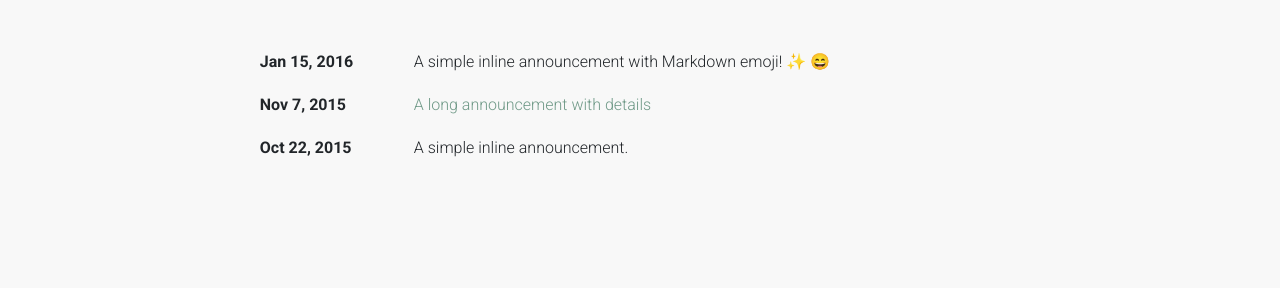
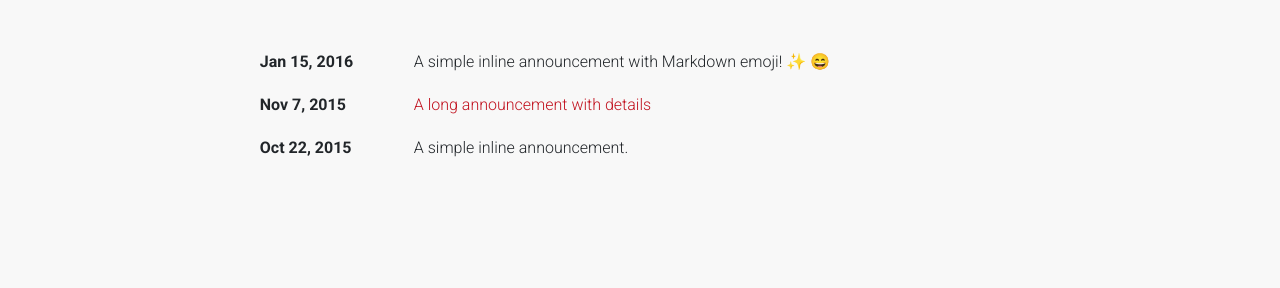
Before and after one commit to vermashresth/vermashresth.github.io, a Jekyll site: the page built from news.html, in a window 1280 px wide. Shown: the part 145-433 px from the top of the page. Built offline with Jekyll 4.4.1, drawn with Linux system fonts in a browser that asks for light colours; full-size pictures stand in for the smaller copies a plugin makes; emoji names are drawn with the system emoji font; comment, search, counter and statistics services are not loaded; a style sheet for code colours, icons or effects is not loaded.

Commit message:
Update _themes.scss

```diff
--- a/_sass/_themes.scss
+++ b/_sass/_themes.scss
@@ -11,8 +11,8 @@
   --global-text-color-bold: #{$soft-orange};
   --global-text-color-light: #{$grey-color};
   // --global-theme-color: #{$purple-color};
-  --global-theme-color: #{$soft-green};
-  --global-hover-color: #{$purple-color};
+  --global-theme-color: #{$soft-red};
+  --global-hover-color: #{$soft-red};
   --global-hover-text-color: #{$white-color};
   --global-footer-bg-color: #{$grey-color-dark};
   --global-footer-text-color: #{$grey-color-light};
```
